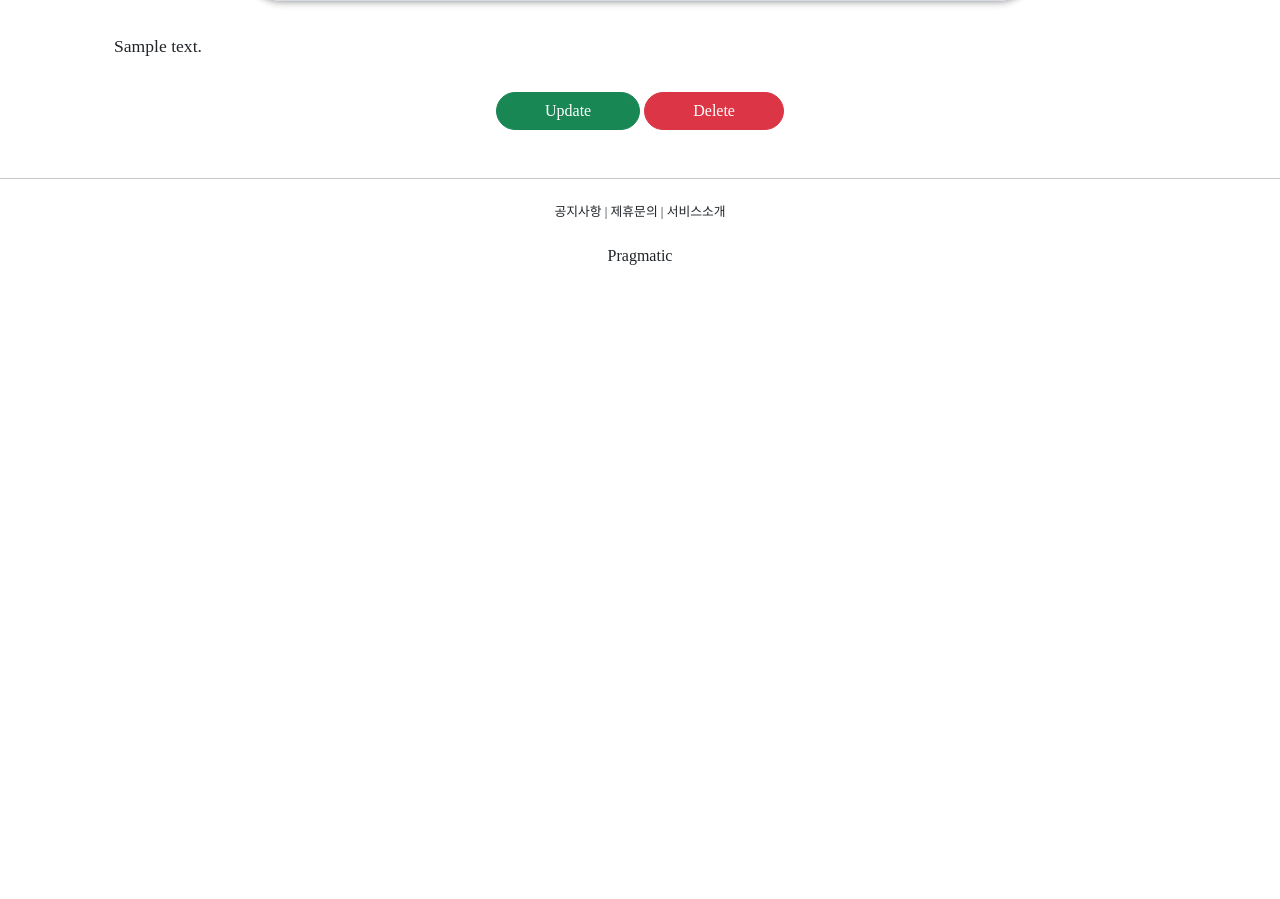
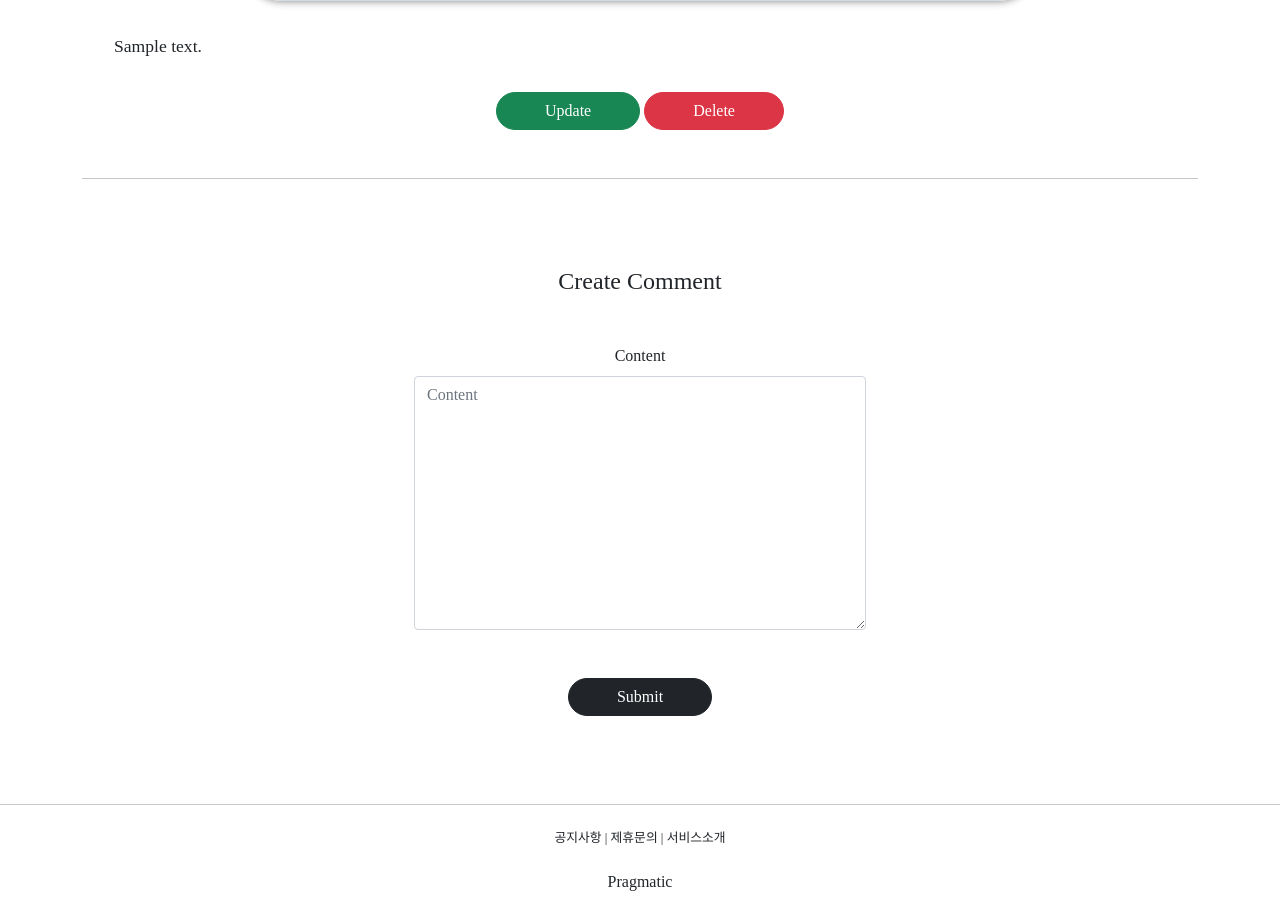
Before and after one commit to tmdgy6232/gis_1, a Django app: page /articles/detail/1 in a window 1280 px wide. Shown: the part 1020-1919 px from the top of the page. Before the commit the page ends 1285 px from the top, so only its background shows below. Run offline with Django 3.2, Linux system fonts and the light colour scheme; a user stored in the database is signed in; tables that the repository leaves empty hold one stand-in row (values such as "Sample post"); grey boxes marked "Sample" are stand-in pictures; parts of the project's set-up code (start-up, migrations or seed data) failed here and were passed over; some libraries are stand-ins or nearby versions; some web fonts are replaced.

Commit message:
8/9 commentCreate 기능 추가 및 article Detail 페이지에 commentForm 추가

```diff
--- a/articleapp/templates/articleapp/detail.html
+++ b/articleapp/templates/articleapp/detail.html
@@ -26,5 +26,9 @@
             </div>
             {% endif %}
         </div>
+        <hr>
+        <div class="text-center my-4">
+            {% include 'commentapp/create.html' %}
+        </div>
     </div>
 {% endblock %}
--- a/articleapp/views.py
+++ b/articleapp/views.py
@@ -5,10 +5,12 @@ from django.shortcuts import render
 from django.urls import reverse_lazy, reverse
 from django.utils.decorators import method_decorator
 from django.views.generic import CreateView, DetailView, UpdateView, DeleteView, ListView
+from django.views.generic.edit import FormMixin
 
 from articleapp.decorators import article_ownership_required
 from articleapp.forms import ArticleCreationForm
 from articleapp.models import Article
+from commentapp.forms import CommentCreationForm
 
 
 @method_decorator(login_required, 'get')
@@ -27,10 +29,11 @@ class ArticleCreateView(CreateView):
         return reverse('articleapp:detail', kwargs={'pk':self.object.pk})
 
 
-class ArticleDetailView(DetailView):
+class ArticleDetailView(DetailView, FormMixin):
     model = Article
     context_object_name = 'target_article'
     template_name = 'articleapp/detail.html'
+    form_class = CommentCreationForm
 
 @method_decorator(article_ownership_required, 'get')
 @method_decorator(article_ownership_required, 'post')
--- /dev/null
+++ b/commentapp/templates/commentapp/create.html
@@ -0,0 +1,16 @@
+{% load bootstrap4 %}
+
+<div style="text-align: center;" class="mw-500 m-auto">
+    <div class="m-5">
+        <h4>Create Comment</h4>
+    </div>
+    <div>
+        <form action="{% url 'commentapp:create' %}" method="post">
+            {% csrf_token %}
+            {% bootstrap_form form %}
+            <div class="m-5">
+                <input type="submit" class="btn btn-dark rounded-pill px-5">
+            </div>
+        </form>
+    </div>
+</div>
--- a/commentapp/urls.py
+++ b/commentapp/urls.py
@@ -1,4 +1,9 @@
+from django.urls import path
+
+from commentapp.views import CommentCreateView
+
+app_name = 'commentapp'
 
 urlpatterns = [
-
+   path('create/', CommentCreateView.as_view(), name='create')
 ]
```
Also changed, not shown: commentapp/views.py (+13 -0 lines), commentapp/migrations/0001_initial.py (added).
